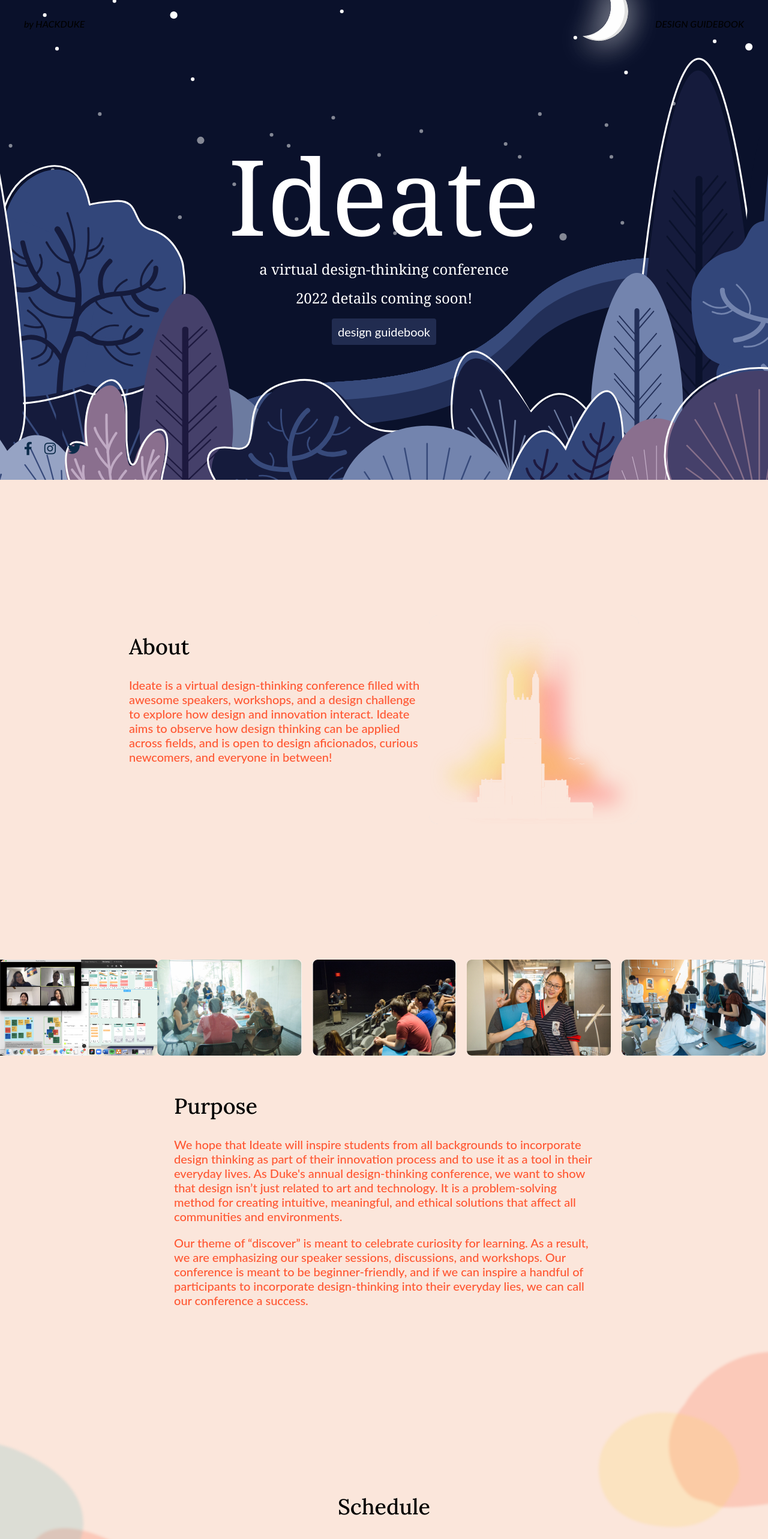
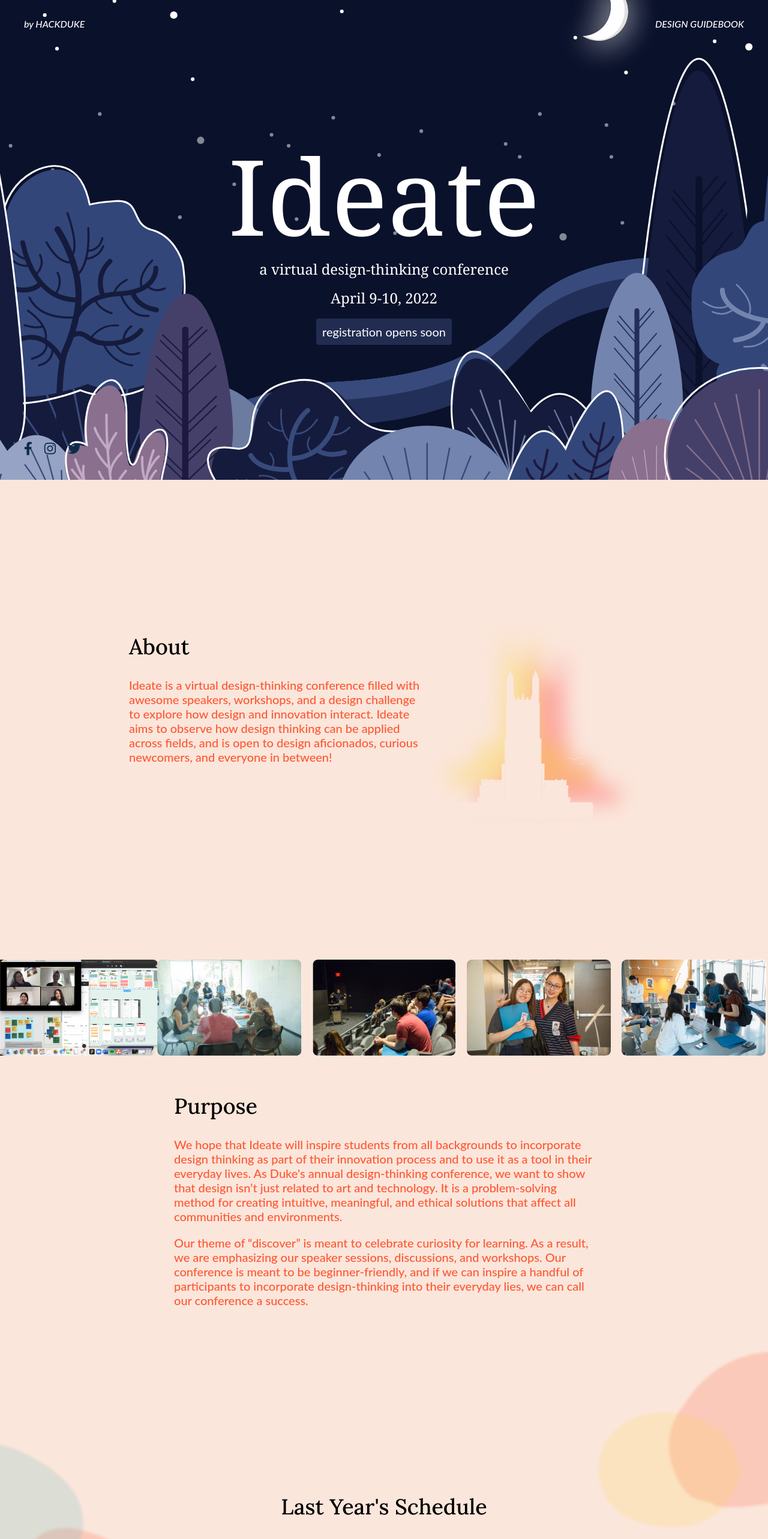
Before and after one commit to hack-duke/ideate-2022, a React (Create React App) app: page / in a window 1280 px wide. Shown: the top 2566 px of the page at 60% size. Built offline with nearby package versions, Linux system fonts and the light colour scheme; a web font is replaced by a local one.

Commit message:
Updated information for 2022

```diff
--- a/public/index.html
+++ b/public/index.html
@@ -17,7 +17,7 @@ _______________|_|________
     <link rel="icon" href="%PUBLIC_URL%/favicon.ico" />
     <meta name="viewport" content="width=device-width, initial-scale=1" />
     <meta name="theme-color" content="#000000" />
-    <meta property="og:title" content="Ideate 2021" />
+    <meta property="og:title" content="Ideate 2022" />
     <meta property="og:description" content="Ideate is a virtual design-thinking conference filled with awesome speakers, workshops, and a design challenge to explore how design and innovation interact. Ideate aims to observe how design thinking can be applied across fields, and is open to design aficionados, curious newcomers, and everyone in between!" />
     <meta property="og:image" content="//ideate-2021.hackduke.org/preview.png" />
     <!--
@@ -35,7 +35,7 @@ _______________|_|________
       work correctly both with client-side routing and a non-root public URL.
       Learn how to configure a non-root public URL by running `npm run build`.
     -->
-    <title>Ideate 2021</title>
+    <title>Ideate 2022</title>
   </head>
   <body>
     <noscript>You need to enable JavaScript to run this app.</noscript>
--- a/src/sections/FAQ/FAQ.js
+++ b/src/sections/FAQ/FAQ.js
@@ -34,7 +34,7 @@ function FAQ() {
             <div className={"for-more"}>
                 <div style={{margin: "auto auto"}}>
                     <h2 style={{fontFamily: "Lora", fontSize: "35px", marginBottom: "60px"}}>Curious for more?</h2>
-                    <a target="_blank" rel="noopener noreferrer" href={"https://hackduke.typeform.com/to/QJSLODH8"}><span className={"more-button"}>Join Here</span></a>
+                    <a target="_blank" rel="noopener noreferrer" href={""}><span className={"more-button"}>Registration opens soon</span></a>
                 </div>
             </div>
         </div>
--- a/src/sections/Landing/Landing.js
+++ b/src/sections/Landing/Landing.js
@@ -9,9 +9,9 @@ function Landing() {
                 <img id="trees" src={trees} alt="trees"></img>
                 <div id="landing-title">Ideate</div>
                 <h2>a virtual design-thinking conference</h2>
-                <h2>2022 details coming soon!</h2>
+                <h2>April 9-10, 2022</h2>
                 <div id="register-btn">
-                    <a target="_blank" rel="noopener noreferrer" href={"https://www.notion.so/hdspring21/Ideate-2021-Design-Guidebook-362b069cf7a447c2a5e270accaee371e"}><span>design guidebook</span></a>
+                    <a target="_blank" rel="noopener noreferrer" href={""}><span>registration opens soon</span></a>
                 </div>
             </div>
 
--- a/src/sections/Navbar/Navbar.css
+++ b/src/sections/Navbar/Navbar.css
@@ -54,4 +54,5 @@
     font-size: 16px;
     line-height: 24px;
     padding: 10px 40px 40px;
+    color: #FFFFFF;
 }
--- a/src/sections/Schedule/Schedule.js
+++ b/src/sections/Schedule/Schedule.js
@@ -16,7 +16,7 @@ function Schedule() {
             </div>
 
             <div className={"schedule-container"}>
-                <h1>Schedule</h1>
+                <h1>Last Year's Schedule</h1>
                 <div className="days">
                     <div className="day">
                         <h3>Saturday April 10</h3>
--- a/src/sections/Speakers/Speakers.js
+++ b/src/sections/Speakers/Speakers.js
@@ -43,7 +43,7 @@ function Speakers() {
         <div id="speakers">
             <div className={"speakers-container"}>
                 <div className={"keynote-speakers"}>
-                    <h1 style={{marginBottom: "70px"}}>Keynote and Closing Speakers</h1>
+                    <h1 style={{marginBottom: "70px"}}>Last Year's Keynote and Closing Speakers</h1>
                     <div className={"keynote-container"}>
                         <div className={"img-container"}><div className={"keynote-img"}><img className={"hans"} src={hans} alt={"hans"}/></div></div>
                         <div className={"keynote-text"}>
@@ -62,7 +62,7 @@ function Speakers() {
                     </div>
                 </div>
                 <div className={"judges-speakers"}>
-                    <h1 style={{marginBottom: "70px"}}>Speakers and Judges</h1>
+                    <h1 style={{marginBottom: "70px"}}>Last Year's Speakers and Judges</h1>
                     <Swiper
                         spaceBetween={10}
                         autoplay={{
```
Also changed, not shown: public/manifest.json.
